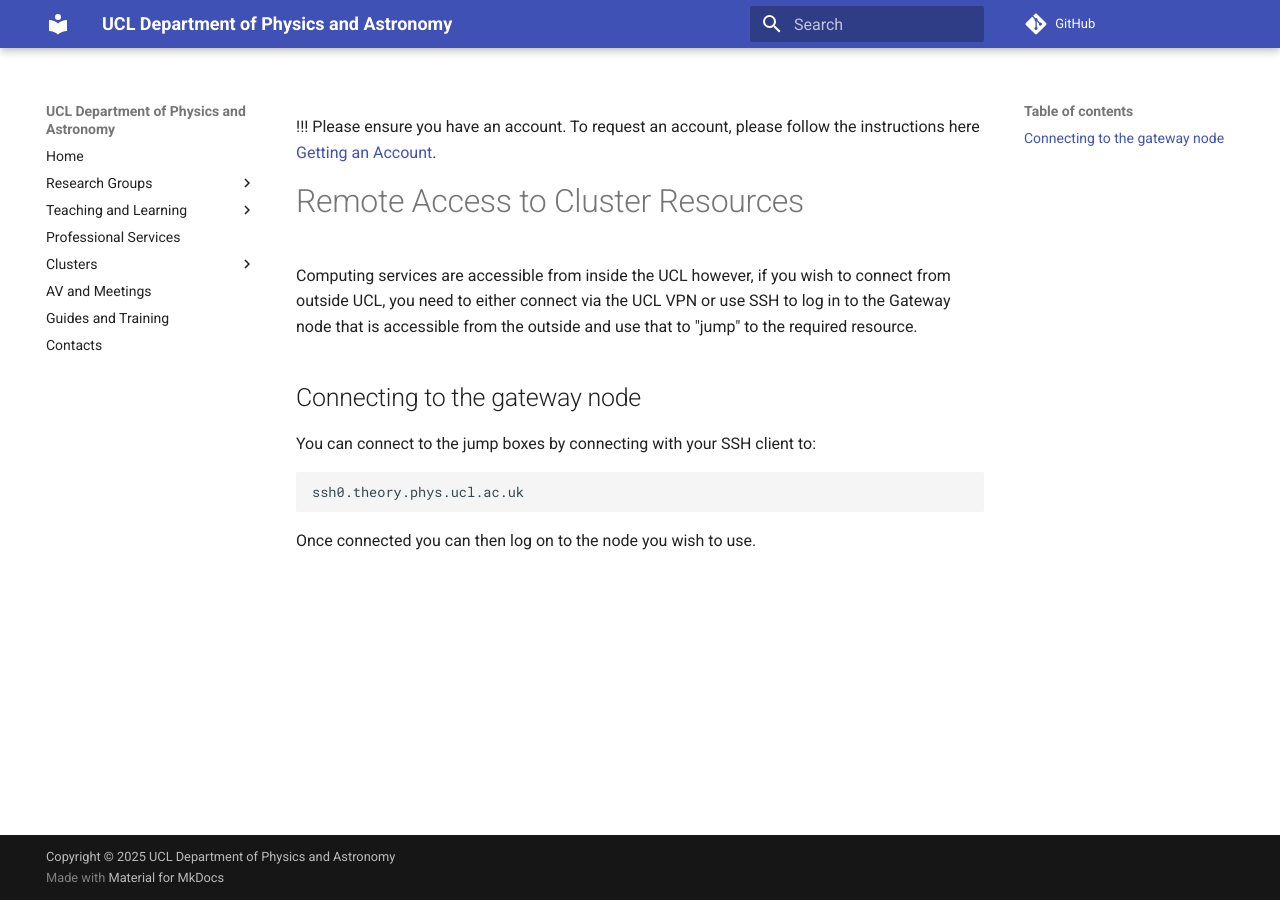
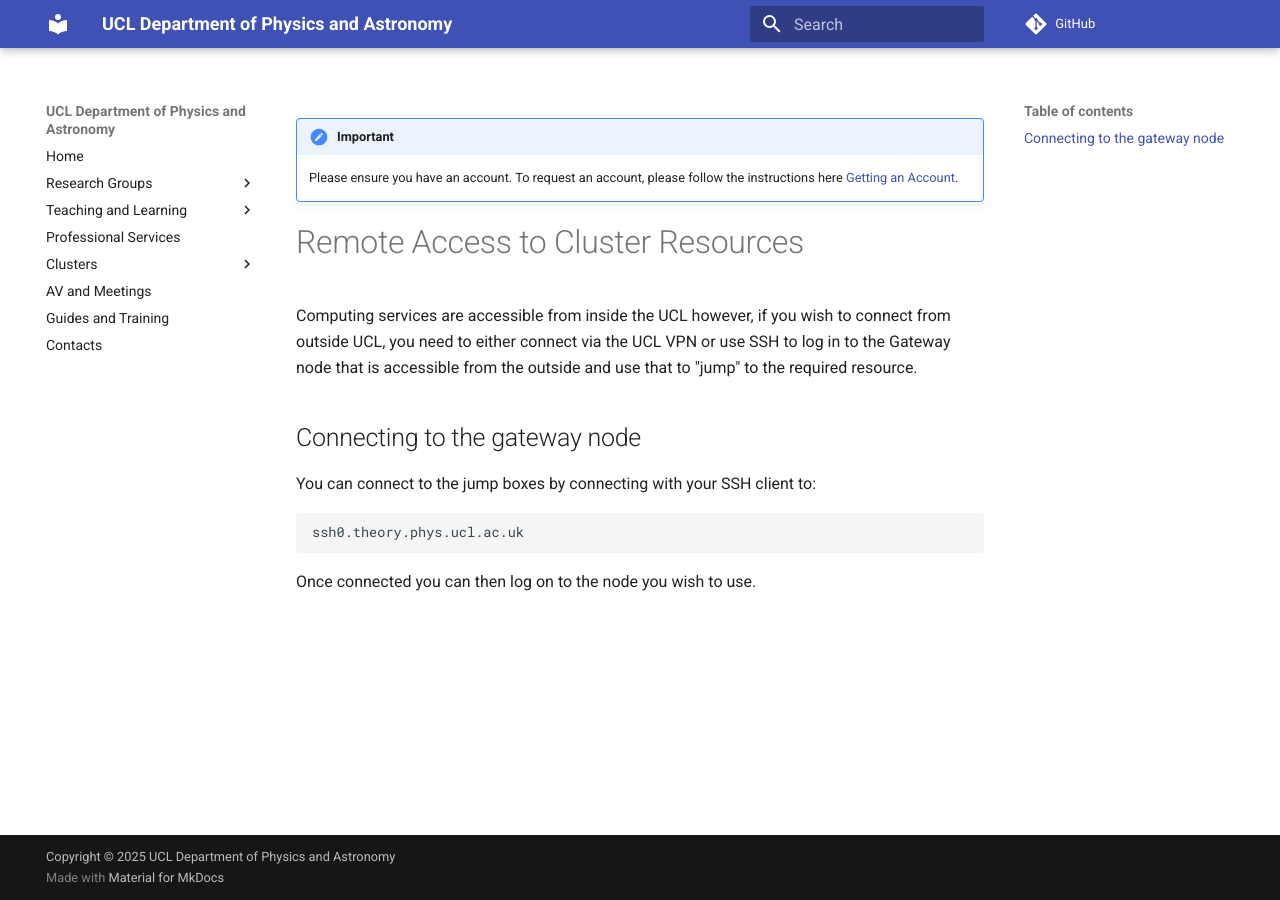
Before and after one commit to UCLPhysAst/uclphysast.github.io, an MkDocs documentation site: the page built from docs/amopp/getting-started.md, in a window 1280 px wide. Built offline with MkDocs 1.6.1 and Material for MkDocs 9.7.7, drawn with Linux system fonts in a browser that asks for light colours; comment, search, counter and statistics services are not loaded.

Commit message:
Fixed Admonitions/Callouts

```diff
--- a/docs/amopp/getting-started.md
+++ b/docs/amopp/getting-started.md
@@ -5,7 +5,8 @@ categories:
 layout: docs
 ---
 
-!!! Please ensure you have an account. To request an account, please follow the instructions here [Getting an Account](account-services.md).
+!!! important
+    Please ensure you have an account. To request an account, please follow the instructions here [Getting an Account](account-services.md).
 
 # Remote Access to Cluster Resources
 
```
